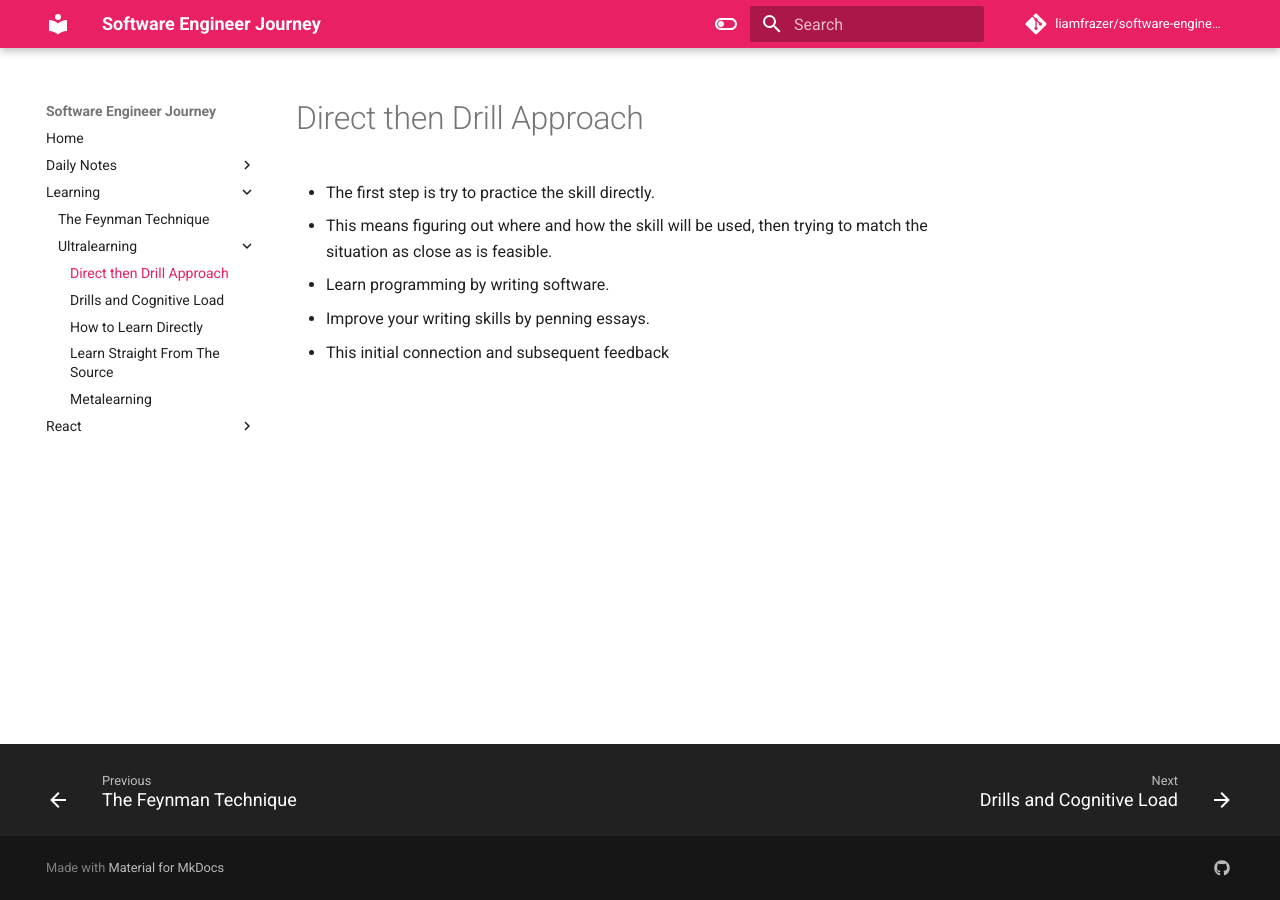
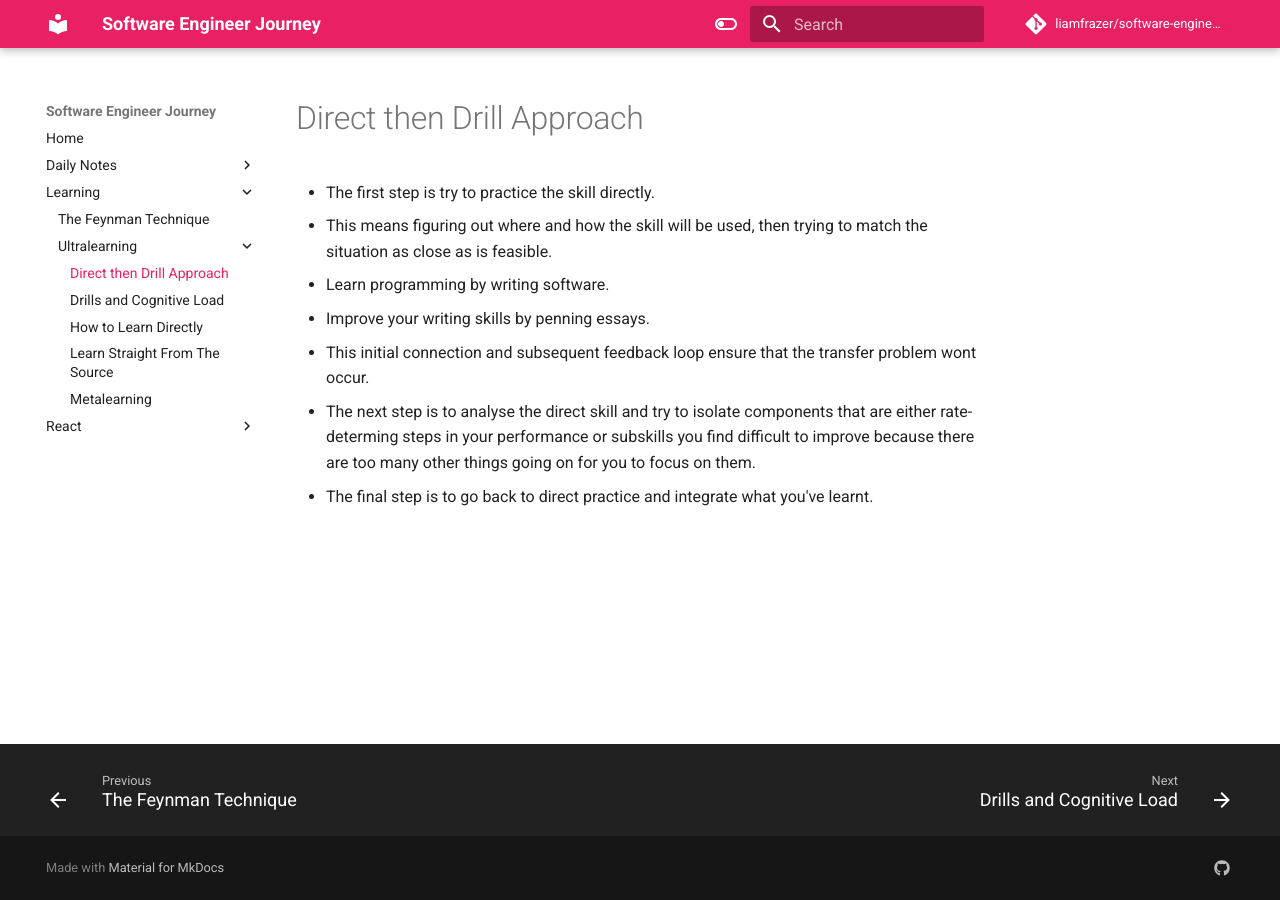
Before and after one commit to liamfrazer/software-engineer-journey, an MkDocs documentation site: the page built from docs/Learning/Ultralearning/Direct then Drill Approach.md, in a window 1280 px wide. Built offline with MkDocs 1.6.1 and Material for MkDocs 9.7.7, drawn with Linux system fonts in a browser that asks for light colours; comment, search, counter and statistics services are not loaded.

Commit message:
vault backup: 2023-12-09 22:54:38

```diff
--- a/docs/Learning/Ultralearning/Direct then Drill Approach.md
+++ b/docs/Learning/Ultralearning/Direct then Drill Approach.md
@@ -7,4 +7,8 @@ tags:
 *  This means figuring out where and how the skill will be used, then trying to match the situation as close as is feasible.
 * Learn programming by writing software.
 * Improve your writing skills by penning essays.
-* This initial connection and subsequent feedback
+* This initial connection and subsequent feedback loop ensure that the transfer problem wont occur.
+
+* The next step is to analyse the direct skill and try to isolate components that are either rate-determing steps in your performance or subskills you find difficult to improve because there are too many other things going on for you to focus on them.
+
+* The final step is to go back to direct practice and integrate what you've learnt.
```
Also changed, not shown: Tactics for Designing Drills.md (added, +5 -0 lines), docs/index.md (+2 -1 lines).
